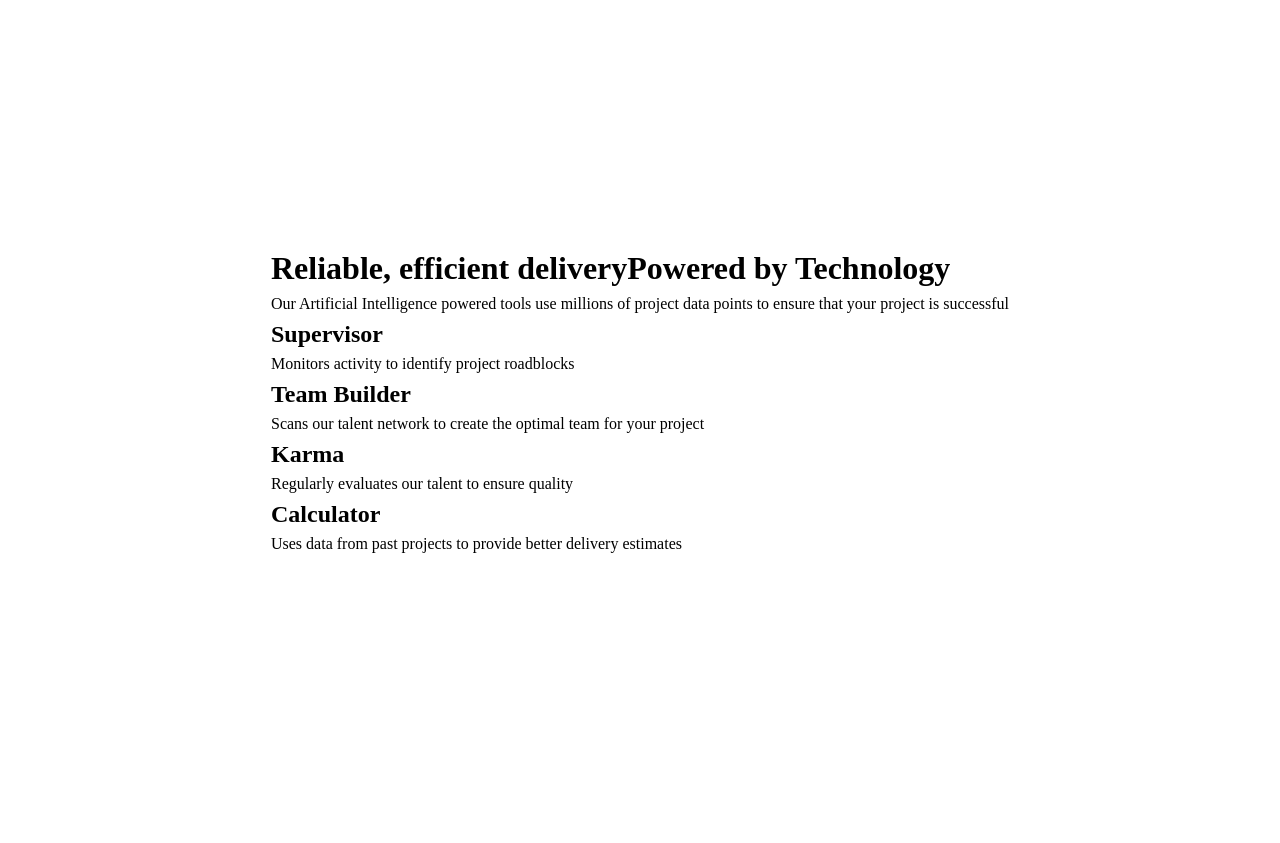
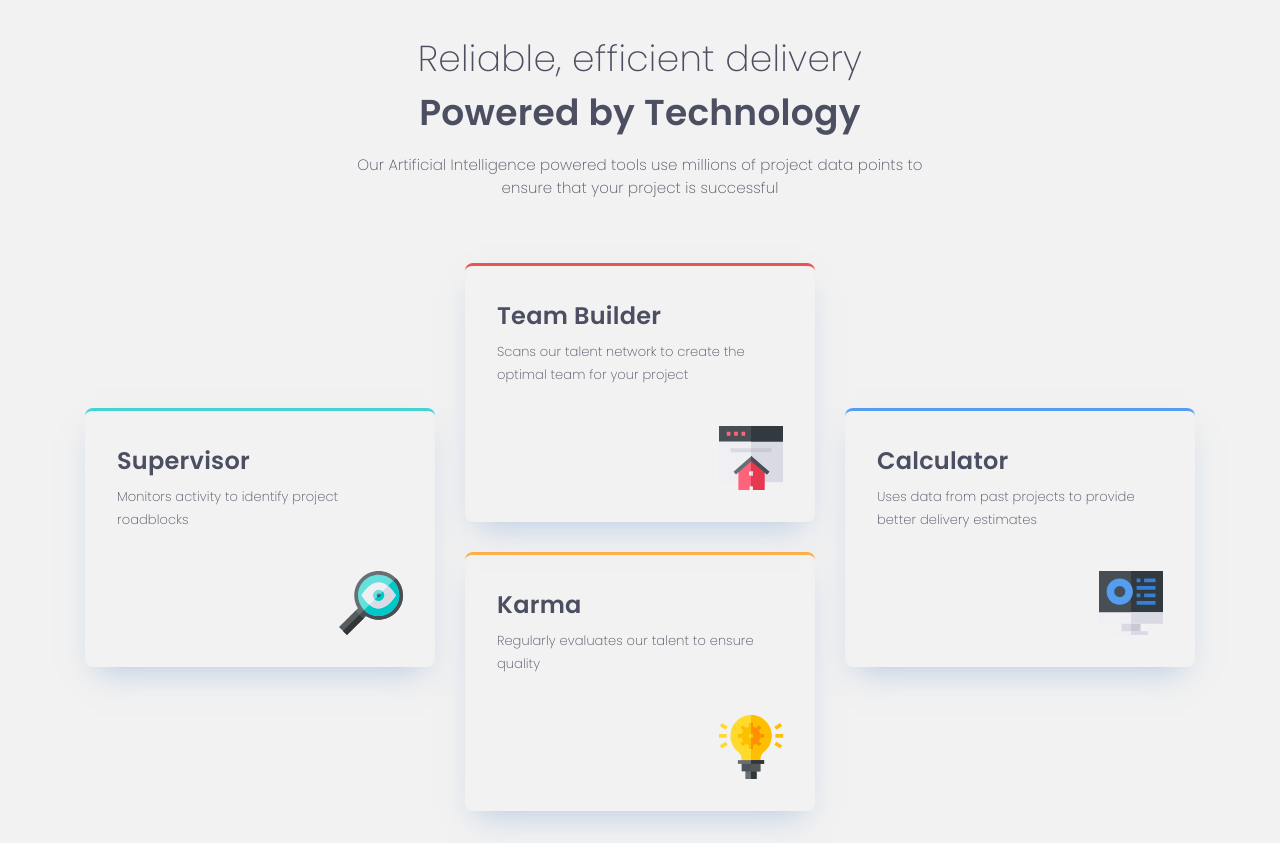
Before and after one commit to Frontend-Mentor-practice/four-card-feature-section, a plain HTML site: page index.html in a window 1280 px wide. Before the commit the page ends 800 px from the top, so only its background shows below. Drawn offline with Linux system fonts and the light colour scheme.

Commit message:
style: commit before grid

```diff
--- a/index.html
+++ b/index.html
@@ -1,44 +1,87 @@
 <!DOCTYPE html>
 <html lang="en">
+
 <head>
   <meta charset="UTF-8">
-  <meta name="viewport" content="width=device-width, initial-scale=1.0"> <!-- displays site properly based on user's device -->
+  <meta name="viewport" content="width=device-width, initial-scale=1.0">
+  <!-- displays site properly based on user's device -->
   <link rel="icon" type="image/png" sizes="32x32" href="./images/favicon-32x32.png">
   <title>Frontend Mentor | Four card feature section</title>
+  <link rel="preconnect" href="https://fonts.googleapis.com">
+  <link rel="preconnect" href="https://fonts.gstatic.com" crossorigin>
+  <link href="https://fonts.googleapis.com/css2?family=Poppins:wght@200;400;600&display=swap" rel="stylesheet">
   <link rel="stylesheet" href="./styles/reset.css">
   <link rel="stylesheet" href="./styles/utility.css">
   <link rel="stylesheet" href="./styles/main.css">
 </head>
+
 <body>
 
-  <main>
-    <header>
-      <h1>Reliable, efficient delivery<strong>Powered by Technology</strong></h1>
-      <p>Our Artificial Intelligence powered tools use millions of project data points
+  <main class="flex-column items-center [ card-container ]">
+    <header class="flex-column items-center gap-6 center">
+      <h1 class="fw-200">Reliable, efficient delivery <strong>Powered by Technology</strong></h1>
+      <p class="center">Our Artificial Intelligence powered tools use millions of project data points
         to ensure that your project is successful
       </p>
     </header>
 
-    <article>
+    <div class="flex-row items-center gap-30 wrap [ feature ]">
+      <article class="top-border-cyan [ card ]">
+        <header class="flex-column gap-6">
           <h2>Supervisor</h2>
-      <p>Monitors activity to identify project roadblocks</p>
+          <p class="fs-13">Monitors activity to identify project roadblocks</p>
+        </header>
+        <img
+          src="./images/icon-supervisor.svg"
+          alt=""
+          loading="lazy"
+          width="64px"
+        >
       </article>
 
-    <article>
+      <div class="flex-column gap-30">
+        <article class="top-border-red [ card ]">
+          <header class="flex-column gap-6">
             <h2>Team Builder</h2>
-      <p>Scans our talent network to create the optimal team for your project</p>
+            <p class="fs-13">Scans our talent network to create the optimal team for your project</p>
+          </header>
+          <img
+            src="./images/icon-team-builder.svg"
+            alt=""
+            loading="lazy"
+            width="64px"
+          >
         </article>
 
-    <article>
+        <article class="top-border-orange [ card ]">
+          <header class="flex-column gap-6">
             <h2>Karma</h2>
-      <p>Regularly evaluates our talent to ensure quality</p>
+            <p class="fs-13">Regularly evaluates our talent to ensure quality</p>
+          </header>
+          <img
+            src="./images/icon-karma.svg"
+            alt=""
+            loading="lazy"
+            width="64px"
+          >
         </article>
+      </div>
 
-    <article>
+      <article class="top-border-blue [ card ]">
+        <header class="flex-column gap-6">
           <h2>Calculator</h2>
-      <p>Uses data from past projects to provide better delivery estimates</p>
+          <p class="fs-13">Uses data from past projects to provide better delivery estimates</p>
+        </header>
+        <img
+          src="./images/icon-calculator.svg"
+          alt=""
+          loading="lazy"
+          width="64px"
+        >
       </article>
+    </div>
   </main>
 
 </body>
+
 </html>
--- a/styles/main.css
+++ b/styles/main.css
@@ -1,19 +1,27 @@
 /* - Mobile: 375px
 - Desktop: 1440px */
 
+:root {
+  --clr-primary-red: hsl(0, 78%, 62%);
+  --clr-primary-cyan: hsl(180, 62%, 55%);
+  --clr-primary-orange: hsl(34, 97%, 64%);
+  --clr-primary-blue: hsl(212, 86%, 64%);
+  --clr-neutral-blue-dark: hsl(234, 12%, 34%);
+  --clr-neutral-grey-blue: hsl(229, 6%, 66%);
+  --clr-neutral-light-grey: hsl(0, 0%, 98%);
 
-:root {
-
+  --fs-15: 0.9375rem;
 }
 
 body {
-
+  background-color: hsl(0, 0%, 95%);
+  font-family: "Poppins", sans-serif;
   /* center component */
-  height: 100dvh;
   display: flex;
   justify-content: center;
   align-items: center;
-  padding: 1.75rem 1rem;
+  padding: 2rem;
+  overflow-y: auto;
 }
 h1,
 h2,
@@ -21,10 +29,55 @@ h3,
 h4,
 h5,
 h6 {
-
+  color: var(--clr-neutral-blue-dark);
+  font-weight: 600;
+  letter-spacing: 0.25px;
 }
-h2 {
+h1 {
+  font-size: 36px;
+  max-width: 25ch;
 }
 p {
+  color: var(--clr-neutral-blue-dark);
+  font-size: var(--fs-15);
+  letter-spacing: 0.10px;
+  font-weight: 200;
+  line-height: 23px;
+  max-width: 65ch;
+}
+.card-container {
+  gap: 4rem;
+  inline-size: 100%;
+}
+.card-container > header {
+  gap: 0.8125rem;
+}
+.card {
+  border-top: 4px solid black;
+  max-width: 350px;
+  padding: 2rem;
+  display: flex;
+  flex-direction: column;
+  gap: 2.5rem;
+  border-radius: 8px;
+  box-shadow: 0px 15px 30px -11px rgba(131, 166, 210, 0.50);
+}
+.card > img {
+  align-self: end;
+}
 
+.top-border-red {
+  border-top: 3px solid var(--clr-primary-red);
 }
+
+.top-border-cyan {
+  border-top: 3px solid var(--clr-primary-cyan);
+}
+
+.top-border-orange {
+  border-top: 3px solid var(--clr-primary-orange);
+}
+
+.top-border-blue {
+  border-top: 3px solid var(--clr-primary-blue);
+}
--- a/styles/utility.css
+++ b/styles/utility.css
@@ -30,6 +30,14 @@
   align-items: start;
 }
 
+.align-end {
+  align-self: end;
+}
+
+.gap-6 {
+  gap: 0.375rem;
+}
+
 .gap-8 {
   gap: 0.5rem;
 }
@@ -46,6 +54,10 @@
   gap: 1.5rem;
 }
 
+.gap-30 {
+  gap: 1.875rem;
+}
+
 .gap-32 {
   gap: 2rem;
 }
@@ -54,8 +66,15 @@
   padding: 0;
 }
 
+.center {
+  text-align: center;
+}
 
 /* FONT WEIGHT */
+.fw-200 {
+  font-weight: 200;
+}
+
 .fw-500 {
   font-weight: 500;
 }
@@ -76,18 +95,6 @@
   font-family: 'Outfit';
 }
 
-.fs-12 {
-  font-size: calc(var(--fs-p) - 2px);
-}
-
-.fs-13 {
-  font-size: calc(var(--fs-p) - 1px);
-}
-
-.fs-14 {
-  font-size: var(--fs-p)
-}
-
 .fs-20 {
   font-size: 1.25rem;
 }
@@ -104,18 +111,14 @@
   font-style: normal;
 }
 
-.clr-txt-rose-800 {
-  color: var(--clr-brand-rose-800);
-}
-
-.clr-stone-600 {
-  color: var(--clr-brand-stone-600);
-}
-
-.clr-brown-800 {
-  color: var(--clr-brand-brown-800);
-}
-
 .uppercase {
   text-transform: uppercase;
 }
+
+
+
+/************************************/
+
+.fs-13 {
+  font-size: 13px;
+}
```
Lines whose indentation alone changed are shown as unchanged.
